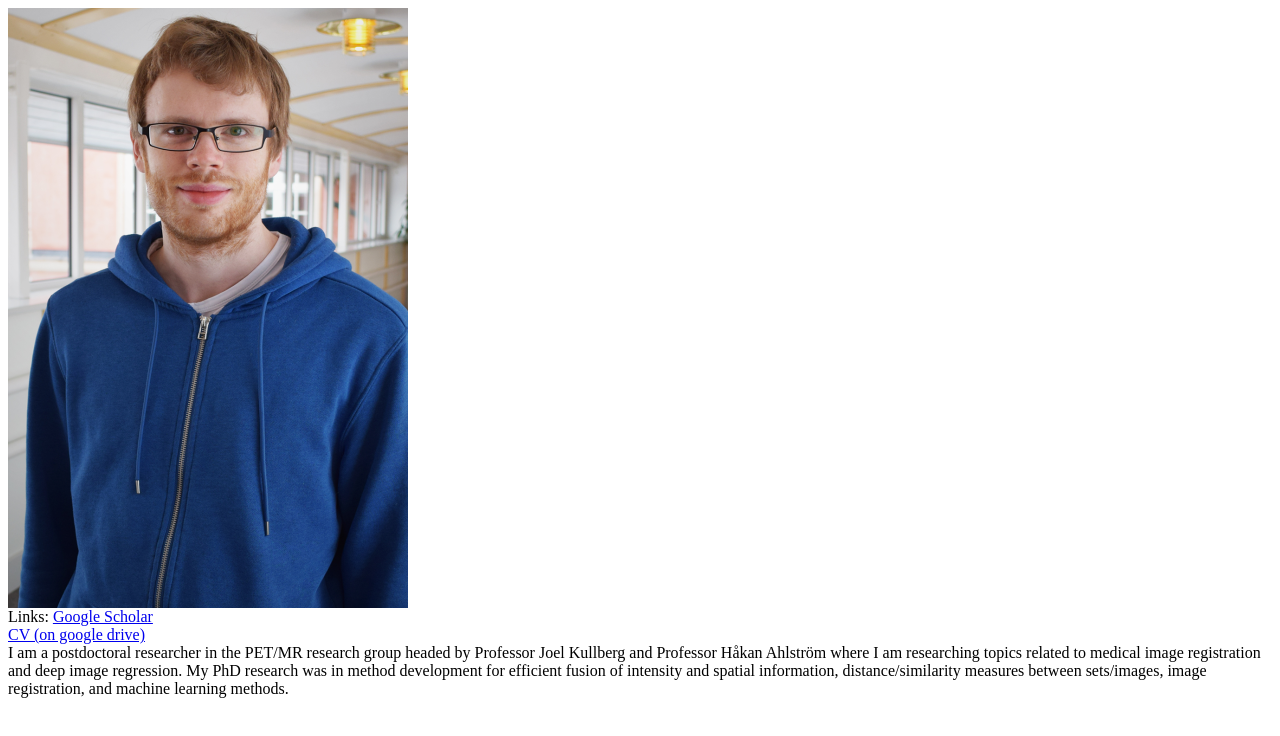
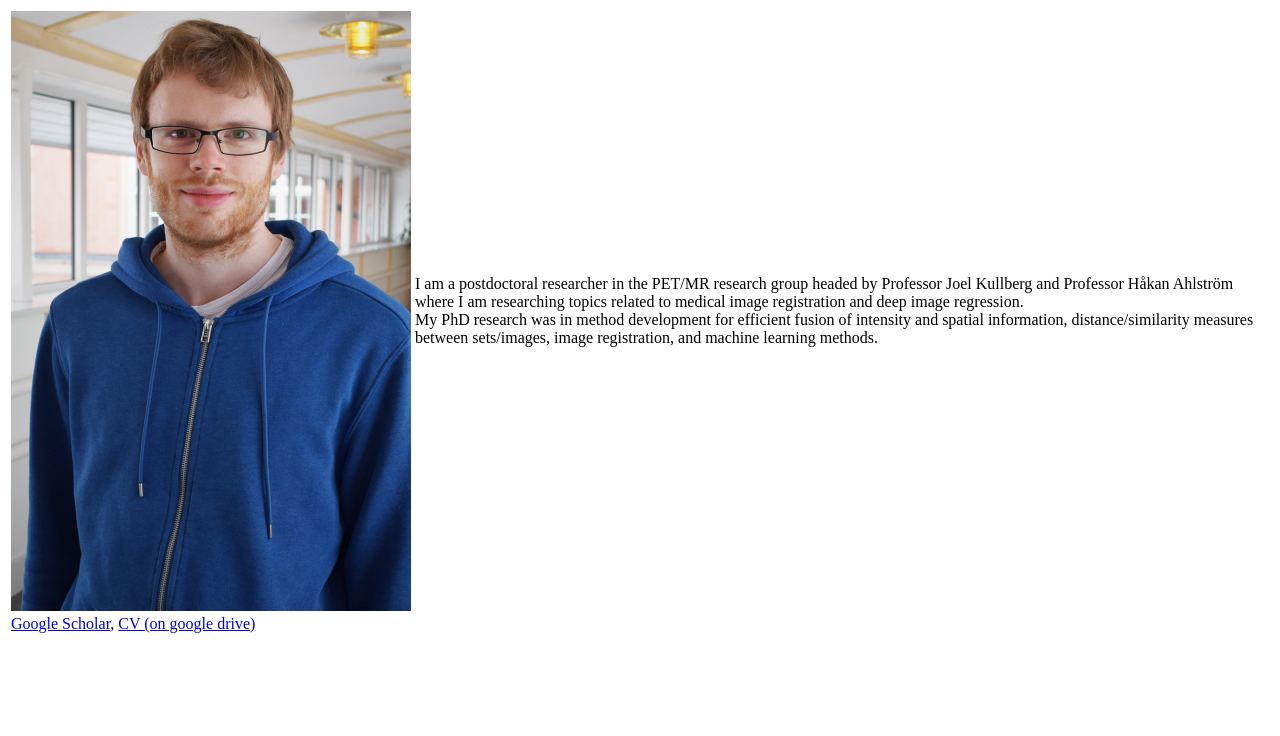
Before and after one commit to johanofverstedt/johanofverstedt.github.io, a plain HTML site: page index.html in a window 1280 px wide. Drawn offline with Linux system fonts and the light colour scheme.

Commit message:
Update index.html

```diff
--- a/index.html
+++ b/index.html
@@ -4,14 +4,21 @@
 </head>
 <body>
 
-<img src='evergreen.png' alt='Photo of Johan Öfverstedt'> <br>
-Links:
-<a href="https://scholar.google.se/citations?hl=en&user=GMminVMAAAAJ">Google Scholar</a><br>
-<a href="https://docs.google.com/document/d/e/2PACX-1vQ54tZ7kBfBPVGBequuKac9Y031xUYjf-iFYR3J_KTqznJvjlov50d-LKr2fPgzTzqbPZ3eK0Pmd8pG/pub">CV (on google drive)</a><br>
-
-I am a postdoctoral researcher in the PET/MR research group headed by Professor Joel Kullberg and Professor Håkan Ahlström where I am researching topics related to medical image registration and deep image regression.
-
-My PhD research was in method development for efficient fusion of intensity and spatial information, distance/similarity measures between sets/images, image registration, and machine learning methods.
+  <table>
+    <tr>
+      <td width=200px><img src='evergreen.png' alt='Photo of Johan Öfverstedt'></td>
+      <td>
+        I am a postdoctoral researcher in the PET/MR research group headed by Professor Joel Kullberg and Professor Håkan Ahlström where I am researching topics related to medical image registration and deep image regression. <br>
+        My PhD research was in method development for efficient fusion of intensity and spatial information, distance/similarity measures between sets/images, image registration, and machine learning methods.
+      </td>
+    </tr>
+    <tr>
+      <td>
+        <a href="https://scholar.google.se/citations?hl=en&user=GMminVMAAAAJ">Google Scholar</a>,
+        <a href="https://docs.google.com/document/d/e/2PACX-1vQ54tZ7kBfBPVGBequuKac9Y031xUYjf-iFYR3J_KTqznJvjlov50d-LKr2fPgzTzqbPZ3eK0Pmd8pG/pub">CV (on google drive)</a>
+      </td>
+    </tr>
+  </table>
 
 </body>
 </html>
```
